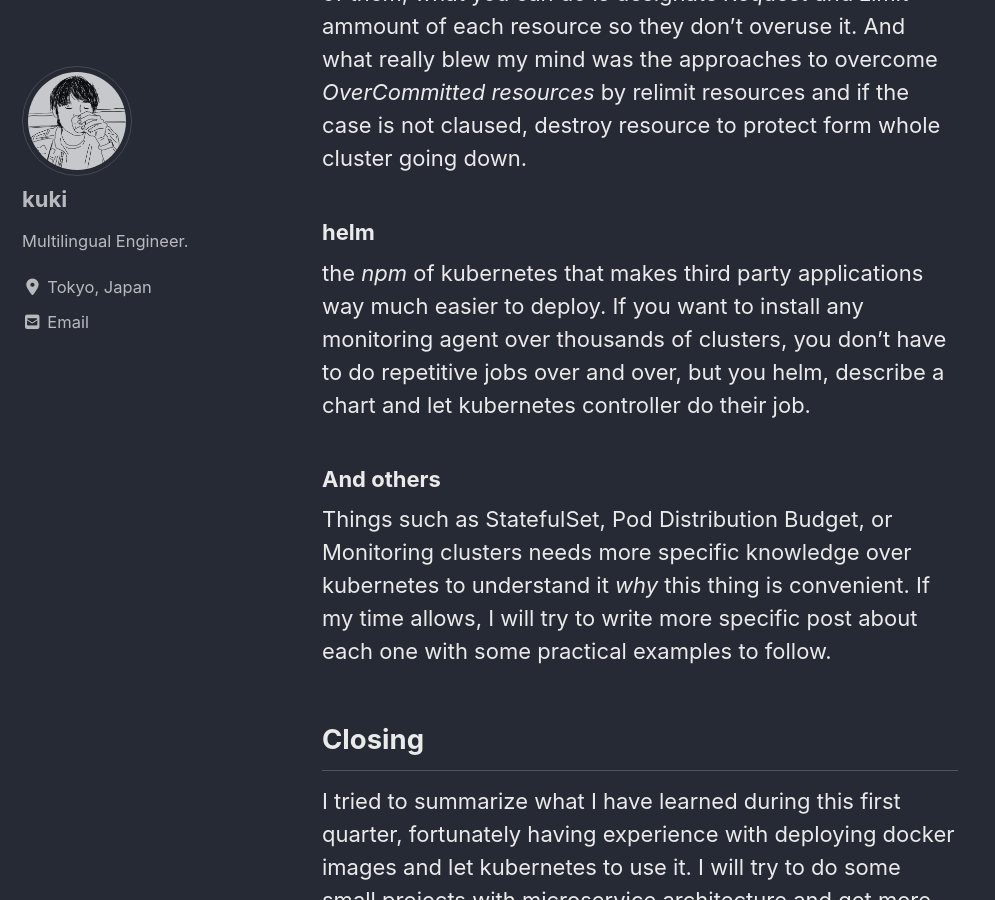
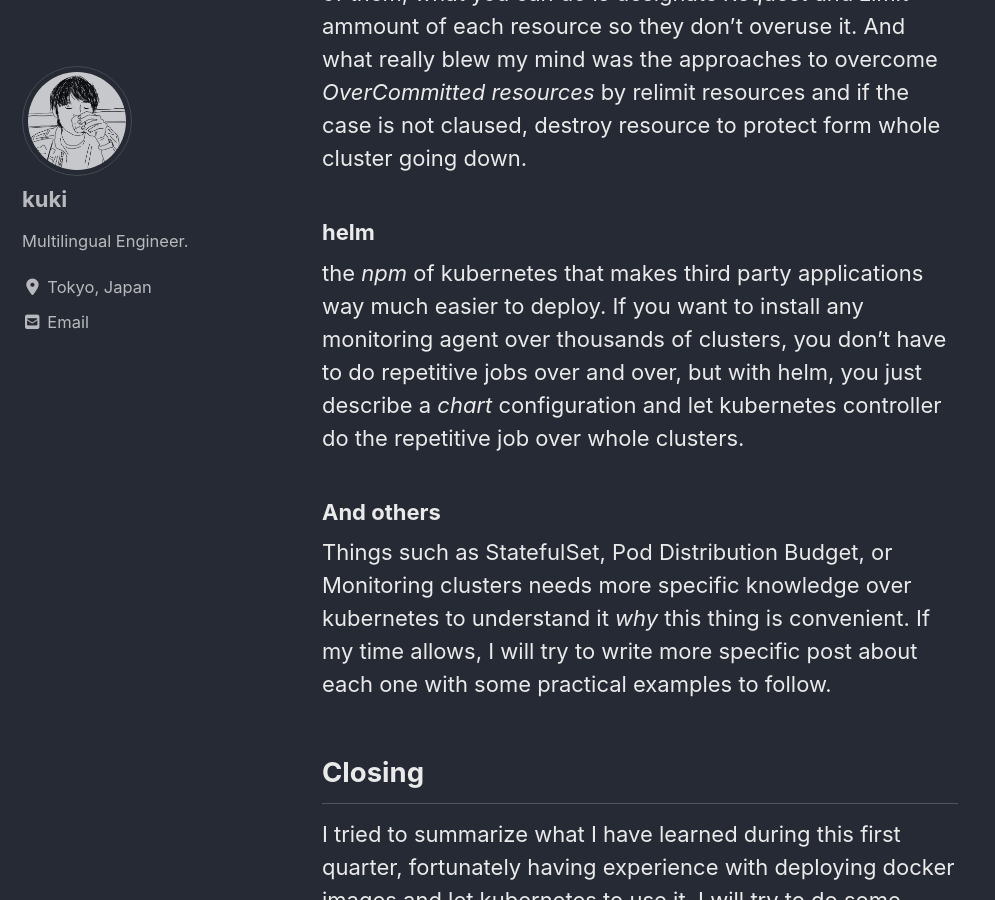
Before and after one commit to bkko79/bkko79.github.io, a Jekyll site: the page built from _posts/2020-05-08-whats-k8s.md, in a window 1280 px wide and 900 px high, scrolled down 6060 px. Shown: the whole window, without its empty margins (0-995 px from the left). Built offline with Jekyll 4.4.1, drawn with Linux system fonts in a browser that asks for light colours; cached includes are drawn as plain includes; nearby versions of some CDN libraries; comment, search, counter and statistics services are not loaded.

Commit message:
typo fix

```diff
--- a/_posts/2020-05-08-whats-k8s.md
+++ b/_posts/2020-05-08-whats-k8s.md
@@ -75,7 +75,7 @@ What I was astonished for a first time was the resource management. As you can c
 
 ### helm
 
-the _npm_ of kubernetes that makes third party applications way much easier to deploy. If you want to install any monitoring agent over thousands of clusters, you don't have to do repetitive jobs over and over, but you helm, describe a chart and let kubernetes controller do their job.
+the _npm_ of kubernetes that makes third party applications way much easier to deploy. If you want to install any monitoring agent over thousands of clusters, you don't have to do repetitive jobs over and over, but with helm, you just describe a _chart_ configuration and let kubernetes controller do the repetitive job over whole clusters.
 
 ### And others
 
```
